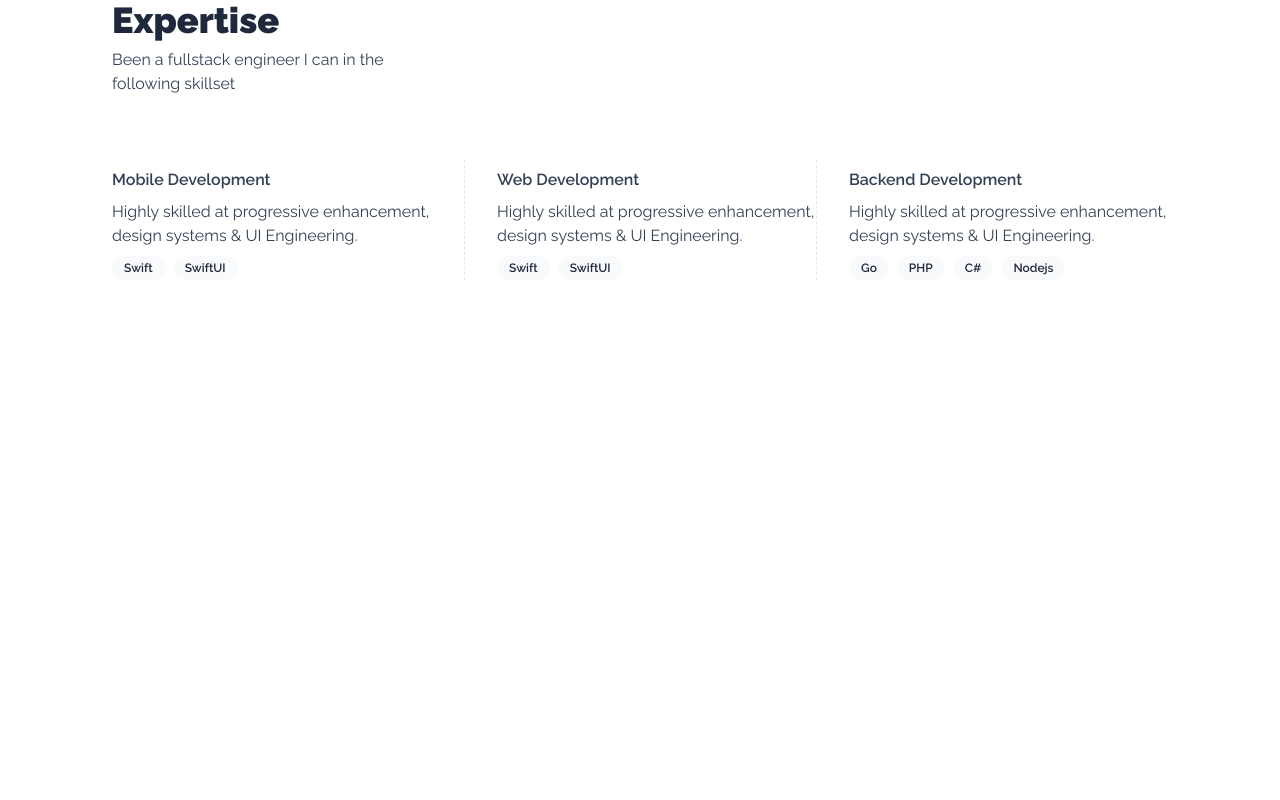
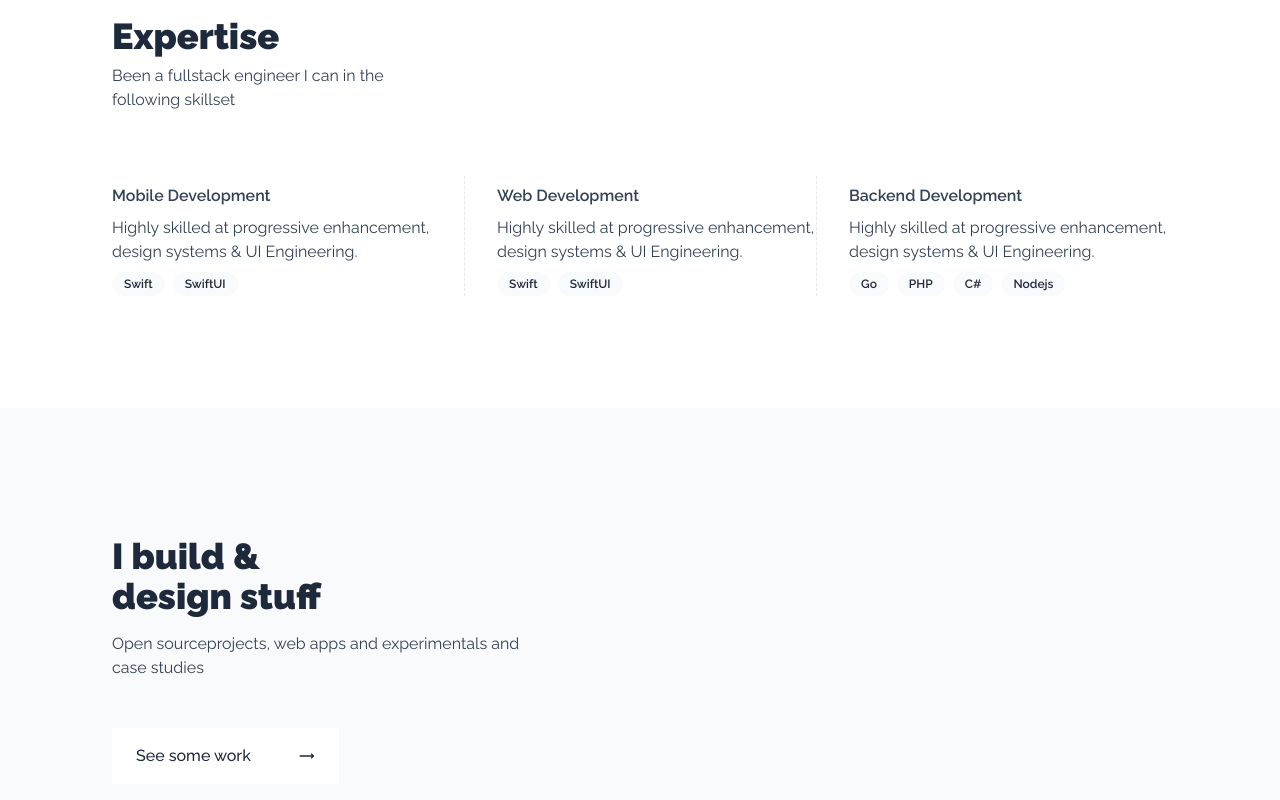
Before and after one commit to tunjiNg01/my-portfolio, a Next.js app: page / in a window 1280 px wide. Shown: the part 812-1612 px from the top of the page. Before the commit the page ends 1204 px from the top, so only its background shows below. Built offline with nearby package versions, Linux system fonts and the light colour scheme.

Commit message:
added work page

```diff
--- /dev/null
+++ b/components/BlogSection.jsx
@@ -0,0 +1,9 @@
+import { BoxUtility } from ".";
+
+export default function Blog() {
+  return (
+    <BoxUtility>
+      <h1>Blog part one </h1>
+    </BoxUtility>
+  );
+}
--- a/components/boxUtitlity.jsx
+++ b/components/boxUtitlity.jsx
@@ -1,6 +1,6 @@
 export default function BoxUtility({ children }) {
   return (
-    <div className="mx-auto max-w-full px-4 pb-28 pt-16   sm:max-w-[85%]  sm:pt-28 ">
+    <div className="mx-auto max-w-full px-4 pb-28 pt-16 sm:max-w-[85%]  sm:pb-28  sm:pt-32 ">
       {children}
     </div>
   );
--- a/components/index.js
+++ b/components/index.js
@@ -3,3 +3,6 @@ export { default as HeroSection } from "./HeroSection";
 export { default as BoxUtility } from "./boxUtitlity";
 
 export { default as Expertise } from "./expertiseSection";
+export { default as Work } from "./workSection";
+
+export { default as Blog } from "./BlogSection";
--- /dev/null
+++ b/components/workSection.jsx
@@ -0,0 +1,28 @@
+import { BoxUtility } from ".";
+import { CgArrowLongRight } from "react-icons/cg";
+
+export default function Work() {
+  return (
+    <BoxUtility>
+      <div className="grid grid-cols-1 sm:grid-cols-2 ">
+        <div>
+          <h1 className="max-w-full font-raleway text-4xl font-extrabold text-slate-800 sm:max-w-[50%] ">
+            I build & design stuff
+          </h1>
+
+          <p className="mt-2 max-w-full font-raleway font-normal text-slate-700 sm:mt-4 sm:max-w-[80%] ">
+            Open sourceprojects, web apps and experimentals and case studies
+          </p>
+
+          <button
+            type="button"
+            className="mt-12 flex items-center space-x-12 bg-white px-6 py-4 font-raleway font-medium text-slate-800"
+          >
+            <h2>See some work</h2>
+            <CgArrowLongRight />
+          </button>
+        </div>
+      </div>
+    </BoxUtility>
+  );
+}
--- a/src/app/page.js
+++ b/src/app/page.js
@@ -1,5 +1,5 @@
 import Image from "next/image";
-import { HeroSection, Expertise } from "@/components/index";
+import { HeroSection, Expertise, Work } from "@/components/index";
 
 export default function Home() {
   return (
@@ -8,6 +8,9 @@ export default function Home() {
         <HeroSection />
       </div>
       <Expertise />
+      <div className="bg-slate-50">
+        <Work />
+      </div>
     </div>
   );
 }
```
